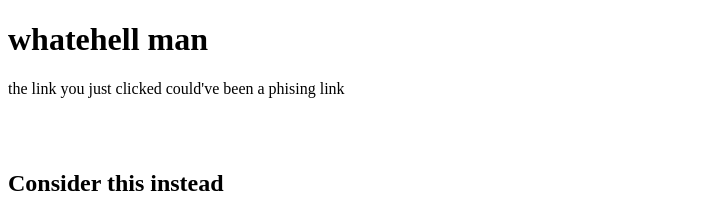
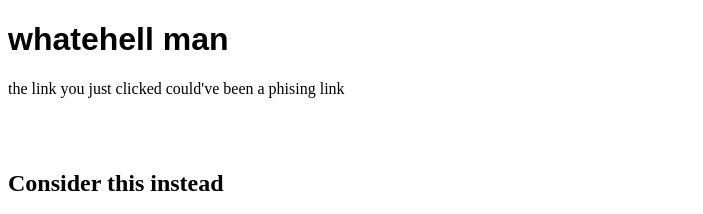
Before and after one commit to YeetoBorito/PhisingTest, a plain HTML site: page index.html in a window 1280 px wide. Shown: the top 214 px of the page, without its empty margins (0-703 px from the left). Drawn offline with Linux system fonts and the light colour scheme.

Commit message:
Update Style.css

```diff
--- a/Style.css
+++ b/Style.css
@@ -1,3 +1,8 @@
 background {
     background: palevioletred;
 }
+
+h1 {
+    color: black;
+    font-family: Arial, Helvetica, sans-serif;
+}
```
